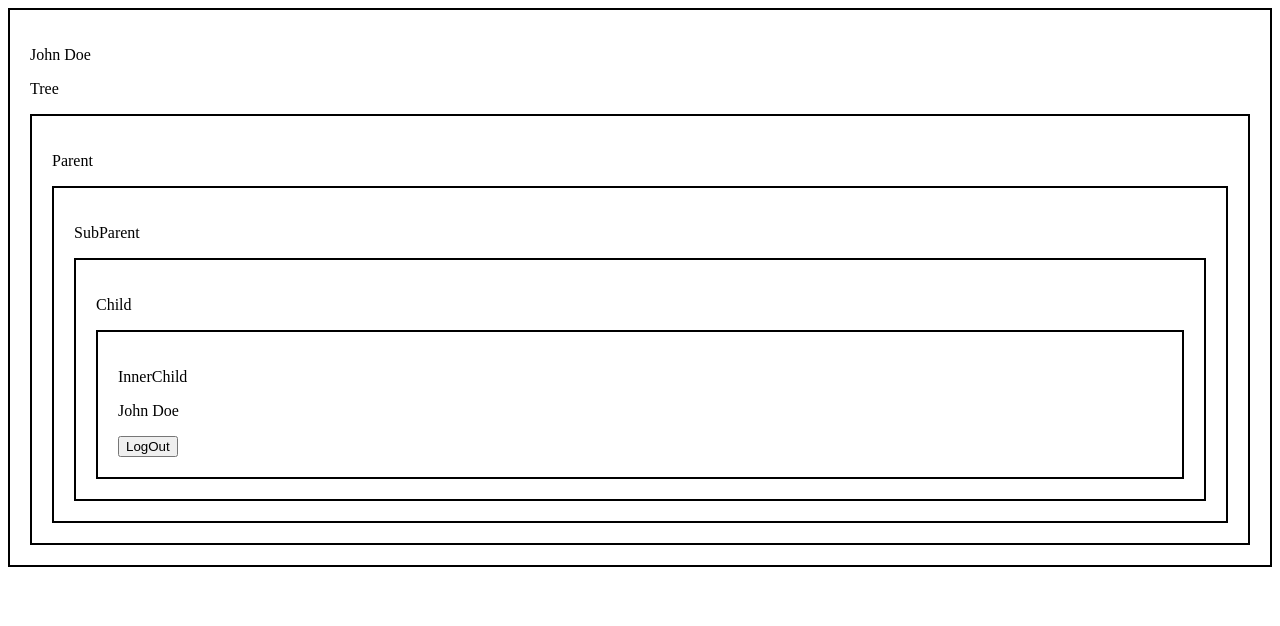
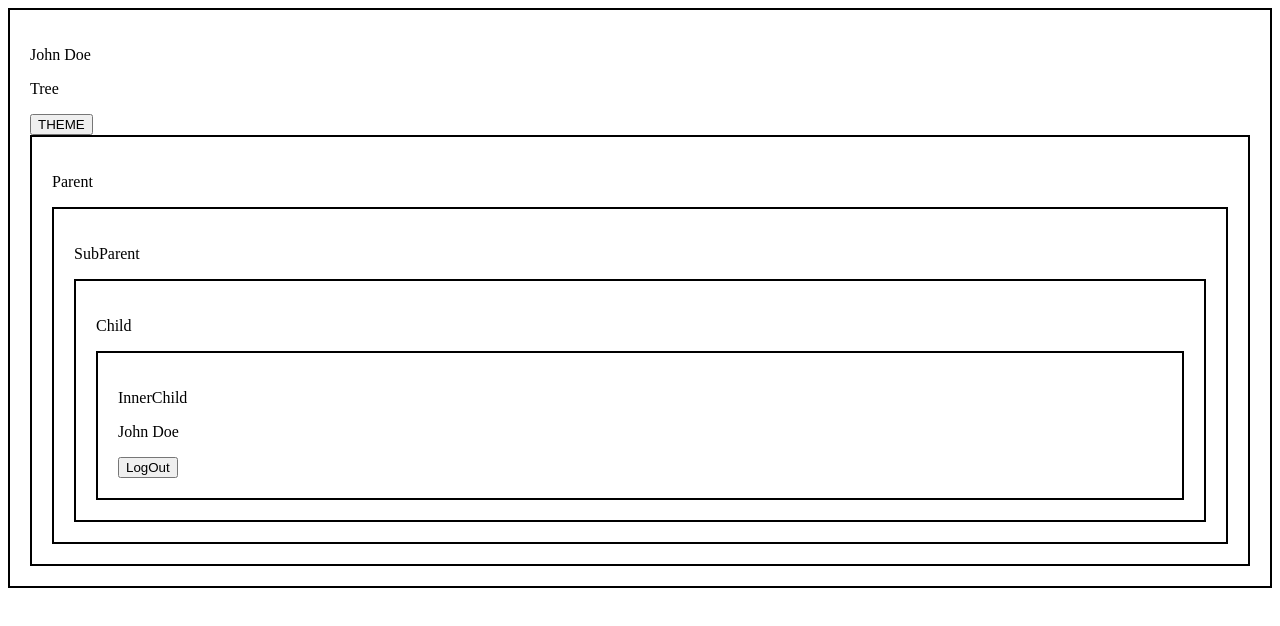
Before and after one commit to VitaliyKhrol/fd-react-welcome-2024, a React (Create React App) app: page / in a window 1280 px wide. Shown: the top 626 px of the page. Built offline with nearby package versions, Linux system fonts and the light colour scheme.

Commit message:
useCallback

```diff
--- a/src/App.js
+++ b/src/App.js
@@ -18,7 +18,7 @@ function App(props) {
     return (
         <ThemeContext.Provider value ={[theme,setTheme]}>
             <UserContext.Provider value={[user, setUser]}>
-                <Tree />
+                <Tree value='super'/>
             </UserContext.Provider>
         </ThemeContext.Provider>
 
--- a/src/components/Tree/index.js
+++ b/src/components/Tree/index.js
@@ -1,4 +1,4 @@
-import React, { useContext } from 'react';
+import React, { useCallback, useContext, useEffect } from 'react';
 import Parent from './Parent';
 import styles from './Tree.module.css';
 import cx from 'classnames';
@@ -21,10 +21,27 @@ function Tree(props) {
 
         })
 
+
+    const changeTheme = () => {
+        setTheme(theme === THEMES.DARK ? THEMES.LIGHT : THEMES.DARK)
+    }
+
+    const memoizedFunc = useCallback(() => {
+        console.log(props.value)
+    }, [props.value]);
+
+    useEffect(() => {
+        console.log('функция пересоздалась')
+
+    }, [memoizedFunc])
+
     return (
         <div className={cn}>
             <p>{user.firstName}</p>
             <p>Tree</p>
+            <button onClick={changeTheme}>THEME</button>
+
+            {memoizedFunc()}
             <Parent />
         </div>
 
```
